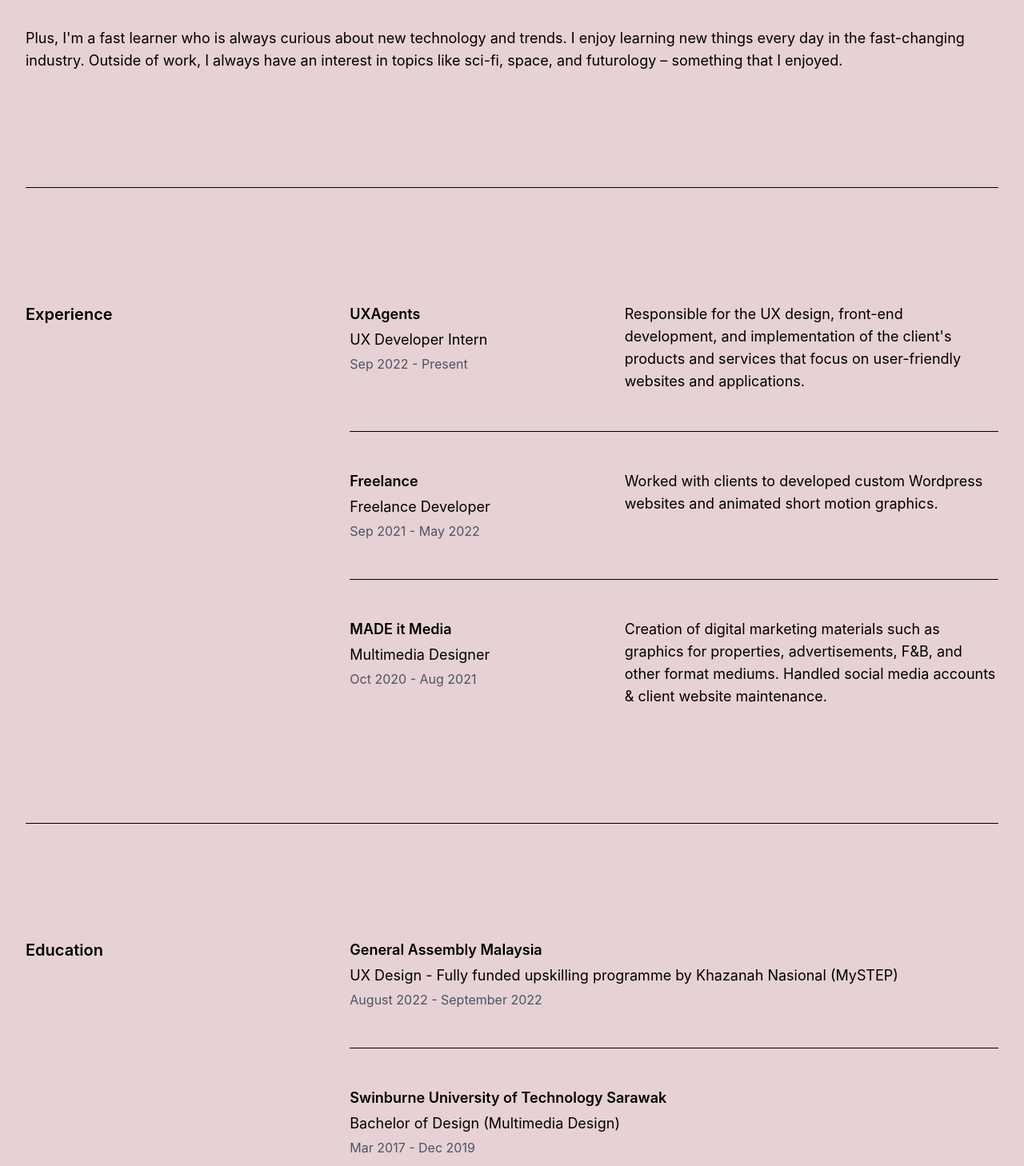
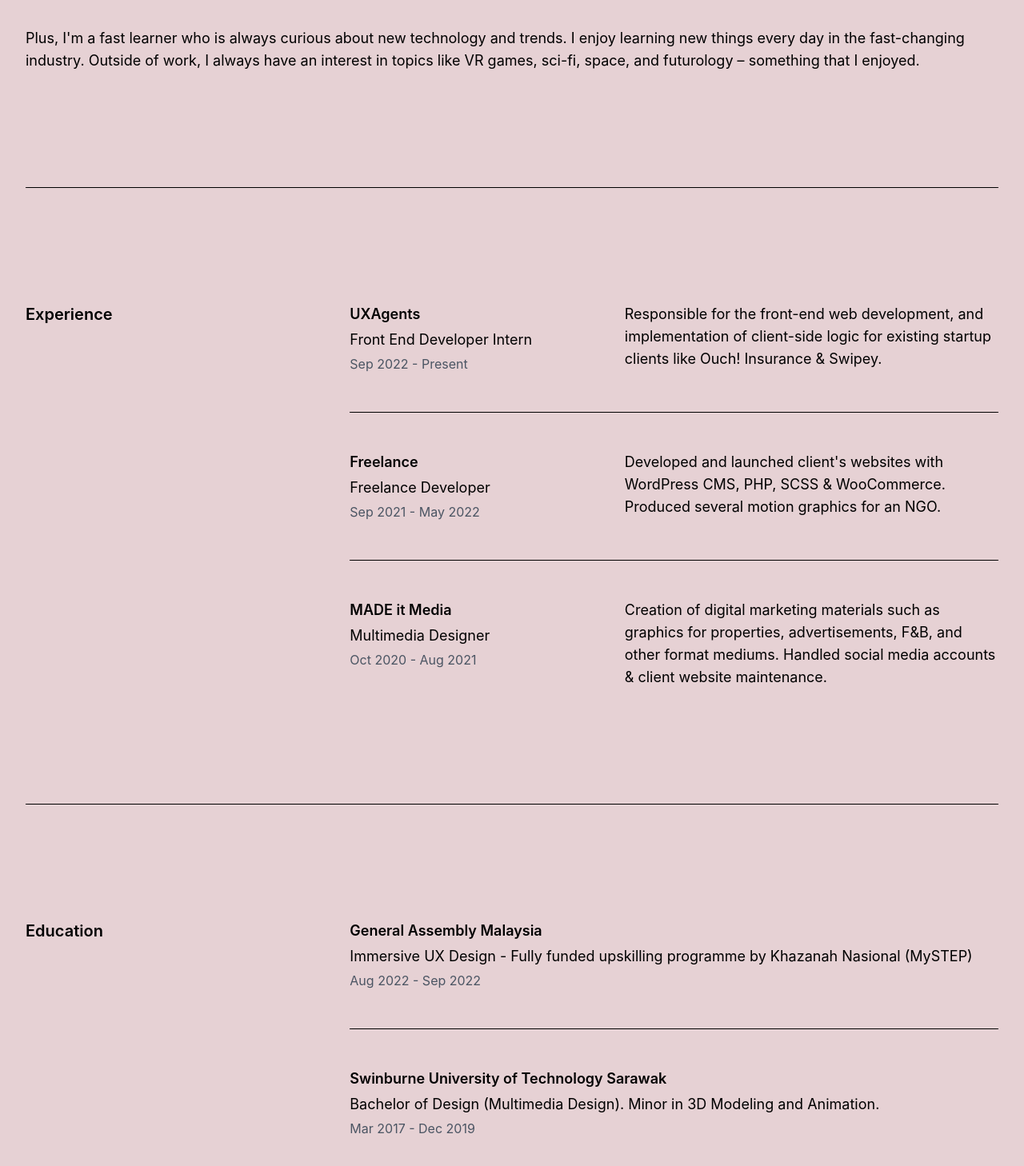
Before and after one commit to Johnmojo/johnnychai.com, a Next.js app: page /about in a window 1280 px wide. Shown: the part 1339-2797 px from the top of the page at 80% size. Built offline with nearby package versions, Linux system fonts and the light colour scheme.

Commit message:
fix: layout and wording

```diff
--- a/components/Common/Summary.tsx
+++ b/components/Common/Summary.tsx
@@ -35,11 +35,12 @@ const Summary = () => {
               I&apos;m a self-taught Front-End developer
             </span>{" "}
             with a passion for web technologies and solving problems through
-            code and design.
+            code and design. I also recently graduated with a multimedia design
+            degree.
           </h1>
           <h1 className="leading-snug">
             Currently interning as a{" "}
-            <span className="underline">UX Developer</span> @{" "}
+            <span className="underline">Front-End Developer</span> @{" "}
             <a
               target="_blank"
               rel="noreferrer"
@@ -48,8 +49,8 @@ const Summary = () => {
             >
               UXAgents
             </a>
-            . Before that, I worked as a Multimedia designer in a marketing
-            agency doing digital advertisements and designs.
+            . Before that, I&apos;ve worked as a Multimedia designer in a
+            marketing agency doing digital advertisements and designs.
           </h1>
           <h1 className="leading-snug">
             Looking for my{" "}
--- a/components/Layout/Header/Header.tsx
+++ b/components/Layout/Header/Header.tsx
@@ -5,7 +5,7 @@
 
 import Link from "next/link";
 import { useState, useEffect } from "react";
-import { Logo, Arrow } from "../../SVG";
+import { Arrow } from "../../SVG";
 
 interface Props {
   scroll: boolean;
@@ -34,15 +34,18 @@ const Header = ({ scroll }: Props) => {
   return (
     <header>
       <div
-        className={`fixed z-50 hidden w-full pt-5 pb-5 transition-all duration-300 ease-out md:block ${
+        className={`fixed z-50 hidden w-full pt-8 pb-8 transition-all duration-300 ease-out md:block ${
           scroll && "-translate-y-full transition-all"
         }`}
       >
         <div className="mx-auto flex max-w-screen-xl items-center justify-between px-8">
           <div className="cursor-pointer">
             <Link href="/">
-              <a>
-                <Logo />
+              <a
+                aria-label="Homepage"
+                className="inline-block font-semibold decoration-2 underline-offset-8 hover:underline"
+              >
+                Johnny Chai
               </a>
             </Link>
           </div>
@@ -68,15 +71,18 @@ const Header = ({ scroll }: Props) => {
         </div>
       </div>
       <div
-        className={`fixed z-50 block w-full px-8 pt-5 pb-5 transition-all duration-300 ease-out md:hidden ${
+        className={`fixed z-50 block w-full px-8 pt-8 pb-8 transition-all duration-300 ease-out md:hidden ${
           scroll && "-translate-y-full transition-all"
         }`}
       >
         <div className="mx-auto flex max-w-screen-xl items-center justify-between">
           <div className="cursor-pointer">
             <Link href="/">
-              <a aria-label="Homepage">
-                <Logo />
+              <a
+                aria-label="Homepage"
+                className="inline-block font-semibold decoration-2 underline-offset-8 hover:underline"
+              >
+                Johnny Chai
               </a>
             </Link>
           </div>
--- a/pages/about.tsx
+++ b/pages/about.tsx
@@ -47,7 +47,7 @@ const About = () => {
               <h3 className="text-3xl leading-relaxed md:text-5xl md:leading-snug">
                 Hi, I&apos;m Johnny. I studied at Swinburne University Sarawak,
                 graduated with a multimedia design degree, and recently worked
-                as a UX Developer.
+                as a Front End Developer intern.
               </h3>
             </div>
           </div>
@@ -72,8 +72,8 @@ const About = () => {
                 Plus, I&apos;m a fast learner who is always curious about new
                 technology and trends. I enjoy learning new things every day in
                 the fast-changing industry. Outside of work, I always have an
-                interest in topics like sci-fi, space, and futurology –
-                something that I enjoyed.
+                interest in topics like VR games, sci-fi, space, and futurology
+                – something that I enjoyed.
               </p>
             </div>
           </div>
@@ -92,14 +92,14 @@ const About = () => {
               <div className="flex flex-col gap-8 py-12 text-lg md:flex-row">
                 <div className="w-full space-y-1 md:w-2/5">
                   <p className="font-semibold">UXAgents</p>
-                  <p>UX Developer Intern</p>
+                  <p>Front End Developer Intern</p>
                   <p className="text-base text-gray-600">Sep 2022 - Present</p>
                 </div>
                 <div className="w-full md:w-3/5">
                   <p>
-                    Responsible for the UX design, front-end development, and
-                    implementation of the client&apos;s products and services
-                    that focus on user-friendly websites and applications.
+                    Responsible for the front-end web development, and
+                    implementation of client-side logic for existing startup
+                    clients like Ouch! Insurance & Swipey.
                   </p>
                 </div>
               </div>
@@ -111,8 +111,9 @@ const About = () => {
                 </div>
                 <div className="w-full md:w-3/5">
                   <p>
-                    Worked with clients to developed custom Wordpress websites
-                    and animated short motion graphics.
+                    Developed and launched client&apos;s websites with WordPress
+                    CMS, PHP, SCSS & WooCommerce. Produced several motion
+                    graphics for an NGO.
                   </p>
                 </div>
               </div>
@@ -149,18 +150,19 @@ const About = () => {
               <div className="space-y-1 py-12">
                 <p className="font-semibold">General Assembly Malaysia</p>
                 <p>
-                  UX Design - Fully funded upskilling programme by Khazanah
-                  Nasional (MySTEP)
+                  Immersive UX Design - Fully funded upskilling programme by
+                  Khazanah Nasional (MySTEP)
                 </p>
-                <p className="text-base text-gray-600">
-                  August 2022 - September 2022
-                </p>
+                <p className="text-base text-gray-600">Aug 2022 - Sep 2022</p>
               </div>
               <div className="space-y-1 py-12">
                 <p className="font-semibold">
                   Swinburne University of Technology Sarawak
                 </p>
-                <p>Bachelor of Design (Multimedia Design)</p>
+                <p>
+                  Bachelor of Design (Multimedia Design). Minor in 3D Modeling
+                  and Animation.
+                </p>
                 <p className="text-base text-gray-600">Mar 2017 - Dec 2019</p>
               </div>
             </div>
@@ -191,6 +193,14 @@ const About = () => {
                 </div>
                 <div className="w-full md:w-3/5">
                   <p>React.js, Express.js, Next.js, Bootstrap, WordPress</p>
+                </div>
+              </div>
+              <div className="flex flex-col gap-8 py-12 text-lg md:flex-row">
+                <div className="w-full md:w-2/5">
+                  <p className="font-semibold">Database</p>
+                </div>
+                <div className="w-full md:w-3/5">
+                  <p>PostgreSQL</p>
                 </div>
               </div>
               <div className="flex flex-col gap-8 py-12 text-lg md:flex-row">
```
Also changed, not shown: data/work/maias.mdx (+7 -7 lines).
